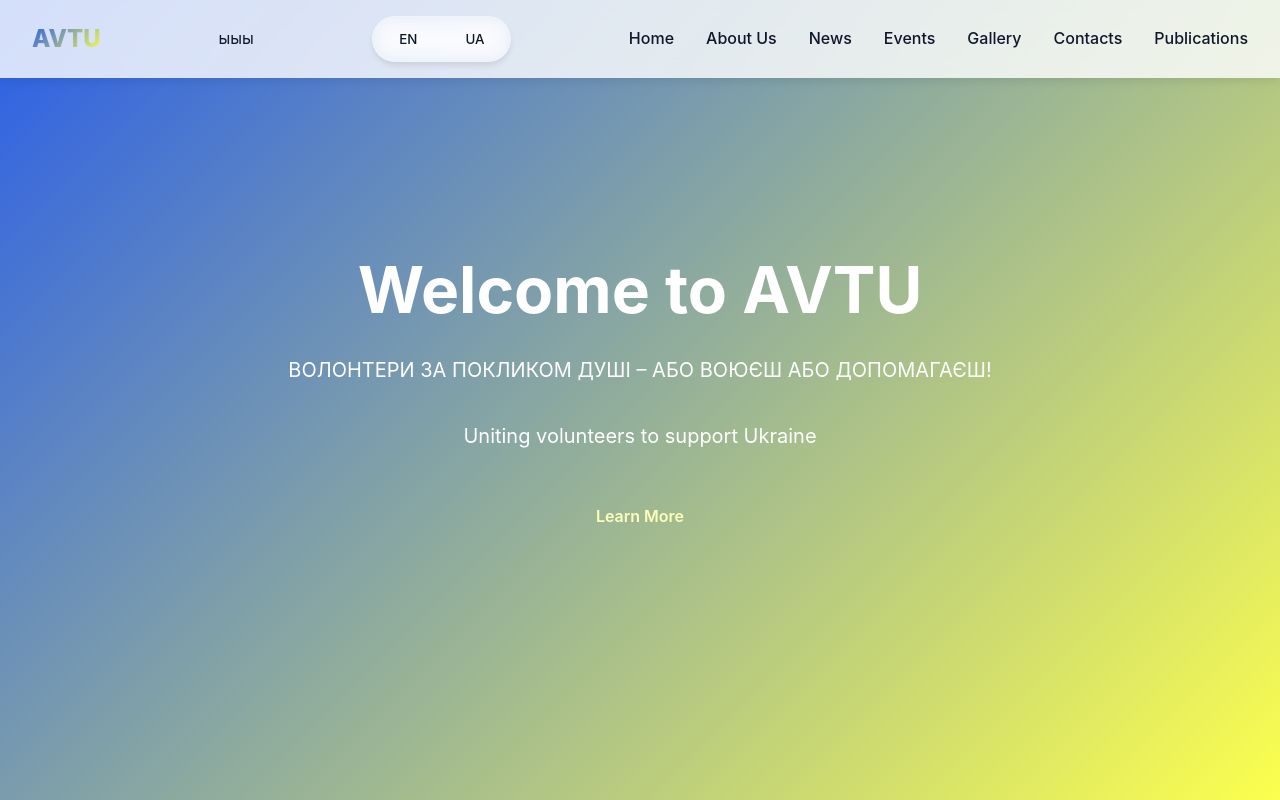
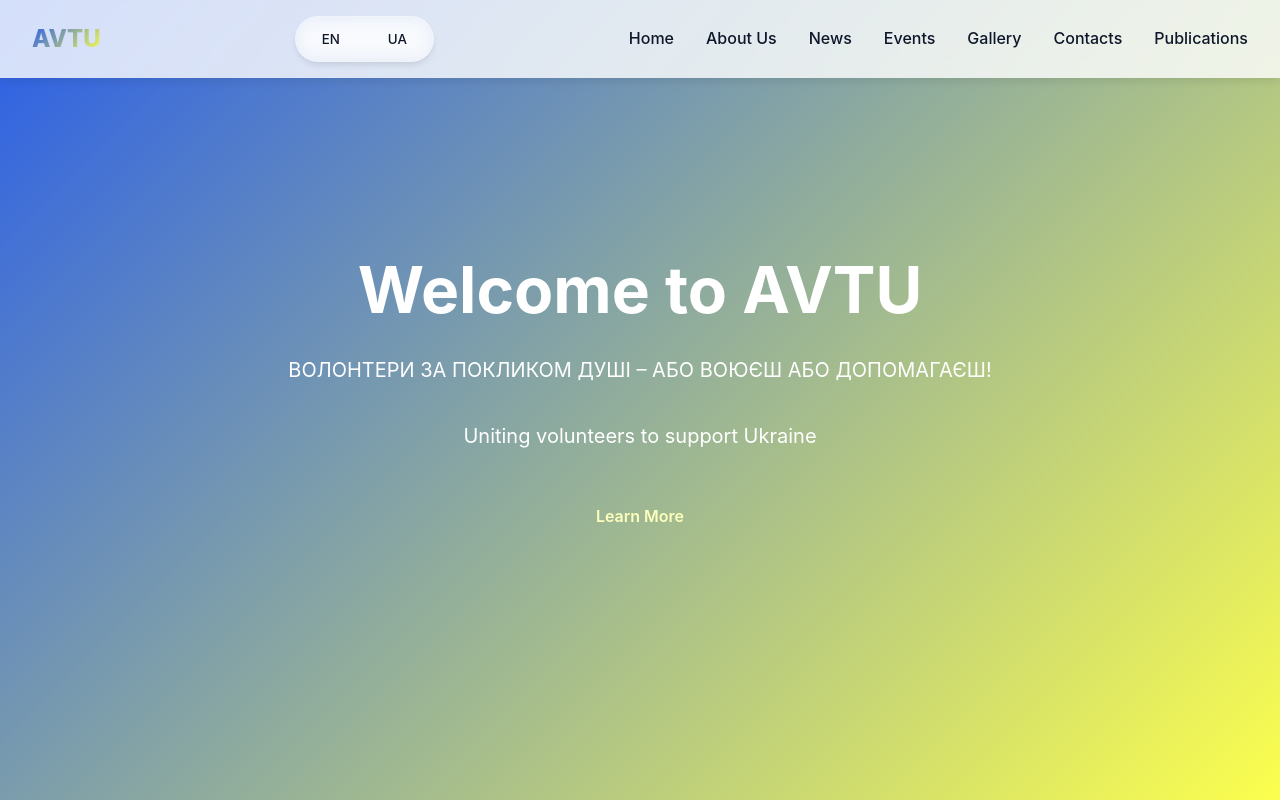
Before and after one commit to avku-ua-volunteers/avku_new, a plain HTML site: page index.html in a window 1280 px wide. Shown: the top 800 px of the page. Drawn offline with Linux system fonts and the light colour scheme.

Commit message:
Ваше сообщение о коммите

```diff
--- a/index.html
+++ b/index.html
@@ -36,7 +36,7 @@
       <div class="logo">
         <a href="index.html" data-translate="Association">АВКУ</a>
       </div>
-ыыы
+
       <!-- Блок перемикання мови -->
       <div class="language-selector">
         <button class="lang-btn" data-lang="en">EN</button>
```
